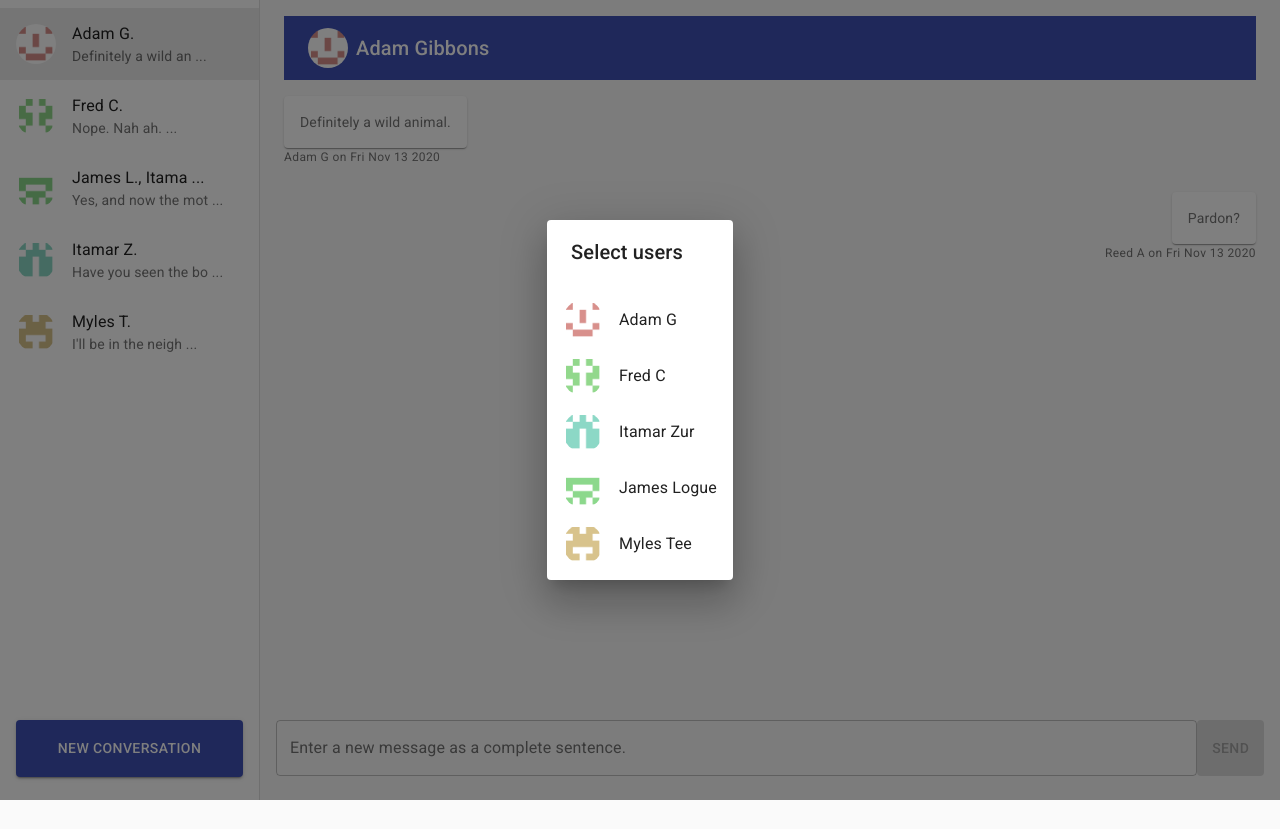
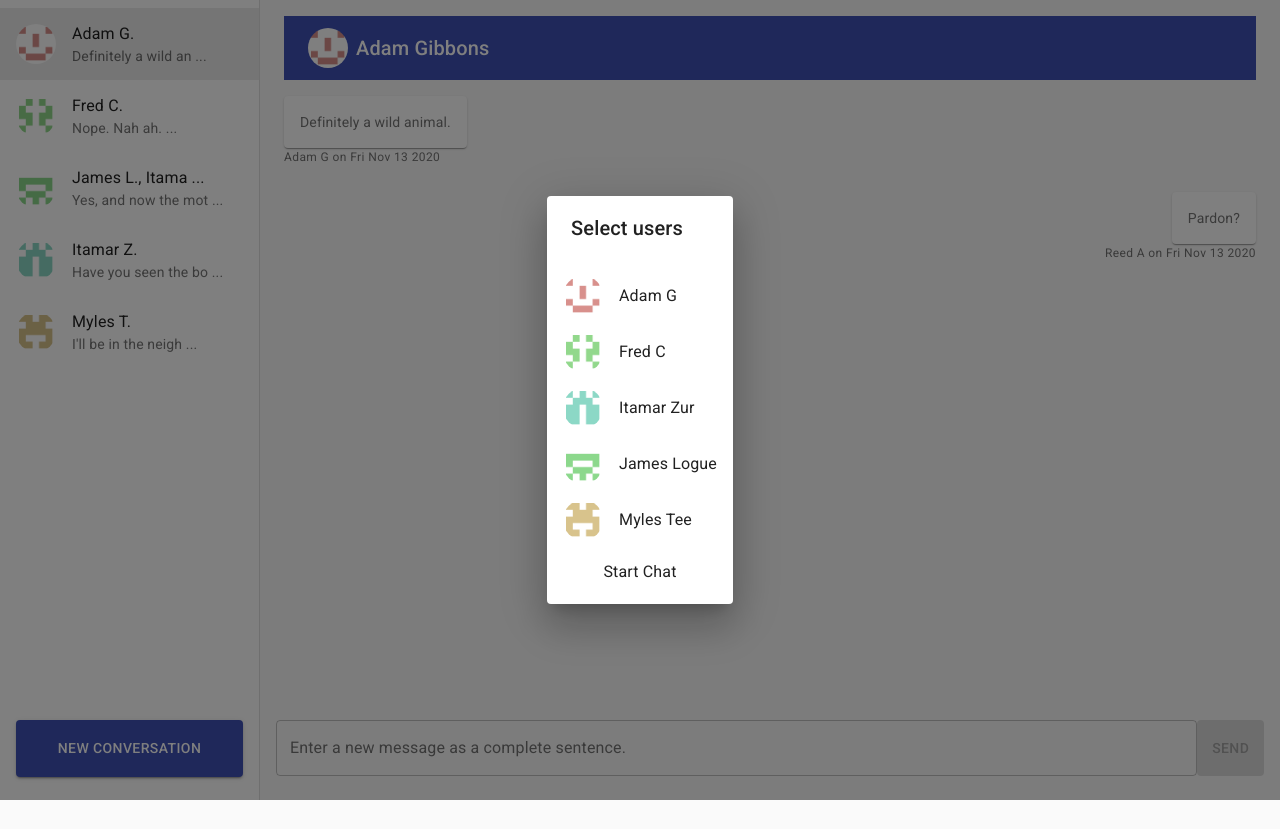
Before and after one commit to reedanders/veho-evaluation-client, a React (Create React App) app: page /1 in a window 1280 px wide. Both pictures are taken after a click on the button "NEW CONVERSATION". Built offline with nearby package versions, Linux system fonts and the light colour scheme.

Commit message:
add multi user select for new chat

```diff
--- a/src/components/Dialogue.js
+++ b/src/components/Dialogue.js
@@ -1,4 +1,4 @@
-import React from "react";
+import React, {useState} from "react";
 import Avatar from "@material-ui/core/Avatar";
 import List from "@material-ui/core/List";
 import ListItem from "@material-ui/core/ListItem";
@@ -7,15 +7,21 @@ import ListItemText from "@material-ui/core/ListItemText";
 import DialogTitle from "@material-ui/core/DialogTitle";
 import Dialog from "@material-ui/core/Dialog";
 
-export default function SimpleDialog(props) {
-  const { onClose, selectedValue, open, userList } = props;
+export default function Dialogue(props) {
+  const { onClose, open, userList } = props;
+  const [targets, setTargets] = useState([]);
 
   const handleClose = () => {
-    onClose(selectedValue);
+    onClose(targets);
+    setTargets([]);
   };
 
   const handleListItemClick = (value) => {
-    onClose(value);
+    setTargets([...targets, value]);
+  };
+
+  const isSelected = (user) => {
+    return targets && (targets.includes(user));
   };
 
   return (
@@ -31,6 +37,7 @@ export default function SimpleDialog(props) {
             button
             onClick={() => handleListItemClick(user)}
             key={user.user}
+            selected={isSelected(user)}
           >
             <ListItemAvatar>
               <Avatar alt={user.user} src={user.image} />
@@ -38,6 +45,11 @@ export default function SimpleDialog(props) {
             <ListItemText primary={user.user} />
           </ListItem>
         ))}
+
+        <ListItem autoFocus button onClick={() => handleClose(targets)}>
+          <ListItemText primary="Start Chat" align="center"/>
+        </ListItem>
+
       </List>
     </Dialog>
   );
--- a/src/components/Landing.js
+++ b/src/components/Landing.js
@@ -58,7 +58,6 @@ function Landing(props) {
   const [messages, setMessages] = useState(initMessages);
   const [input, setInput] = useState("");
   const [open, setOpen] = React.useState(false);
-  const [selectedValue, setSelectedValue] = React.useState(userList[1]);
 
   function randomDelay() {
     return Math.floor(60000 * Math.random());
@@ -100,7 +99,6 @@ function Landing(props) {
 
   const handleClose = (value) => {
     setOpen(false);
-    setSelectedValue(value);
     addChat(value);
   };
 
@@ -108,7 +106,7 @@ function Landing(props) {
     const id = messages.length + 1;
     const newChat = {
       id: id,
-      users: [user],
+      users: user,
       content: [
         {
           timestamp: Date.now(),
@@ -222,7 +220,6 @@ function Landing(props) {
             New Conversation
           </Button>
           <Dialogue
-            selectedValue={selectedValue}
             open={open}
             onClose={handleClose}
             userList={userList}
```
Also changed, not shown: 1 other file (tests, documents, lock files or other folders).
